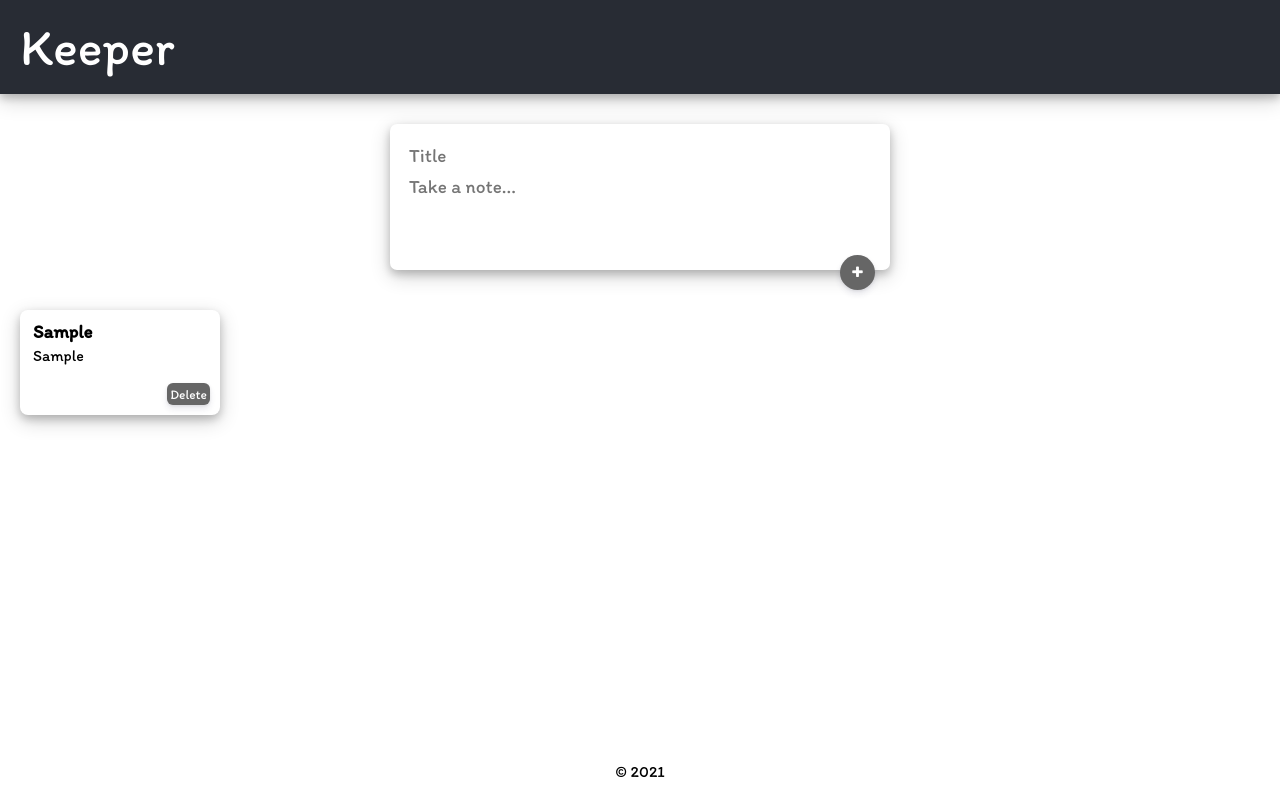
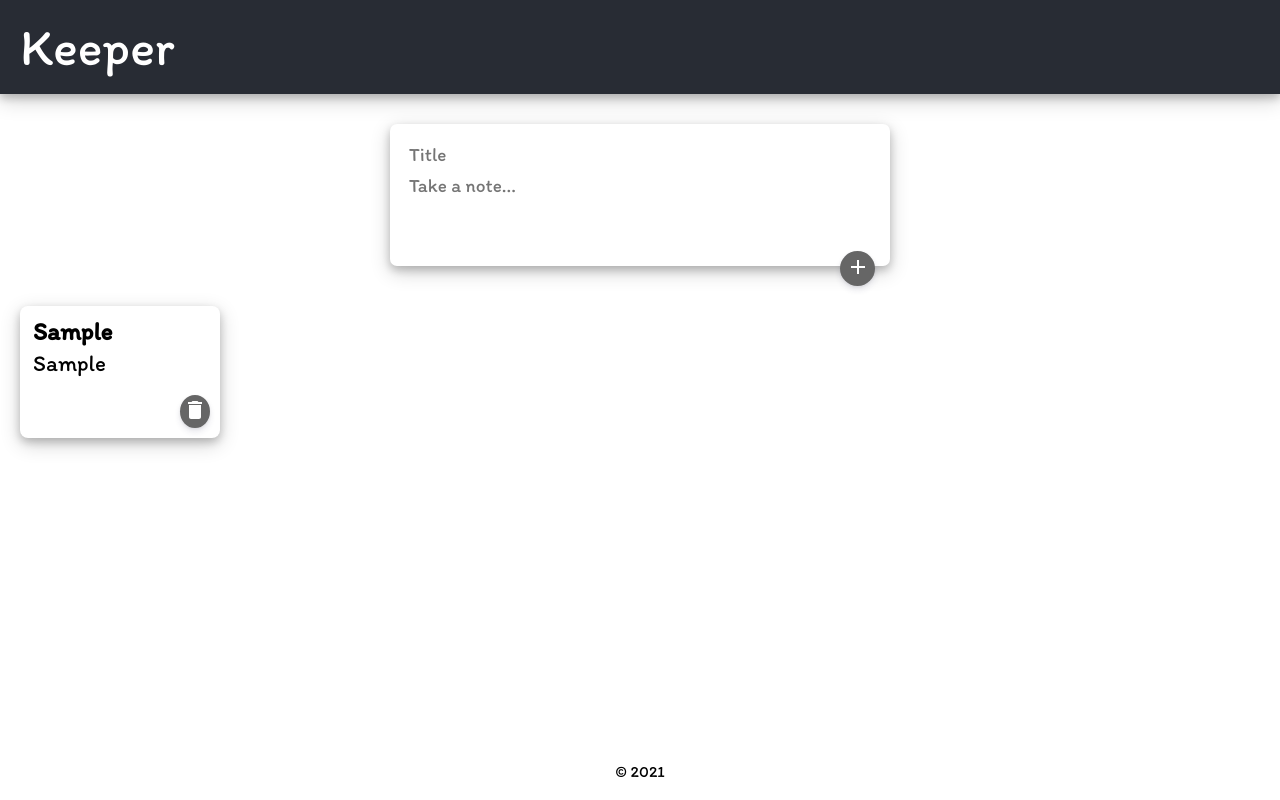
Before and after one commit to arpita221b/Keeper-App, a React (Create React App) app: page / in a window 1280 px wide. Both pictures are taken after typing "Sample", "Sample" into the empty fields and a click on the button 857 px from the left and 272 px from the top of the page. Built offline with nearby package versions, Linux system fonts and the light colour scheme.

Commit message:
Add Material UI icons

```diff
--- a/package.json
+++ b/package.json
@@ -3,6 +3,8 @@
   "version": "0.1.0",
   "private": true,
   "dependencies": {
+    "@material-ui/core": "^4.11.4",
+    "@material-ui/icons": "^4.11.2",
     "@testing-library/jest-dom": "^5.12.0",
     "@testing-library/react": "^11.2.7",
     "@testing-library/user-event": "^12.8.3",
--- a/src/App.css
+++ b/src/App.css
@@ -37,12 +37,14 @@ header h1 {
 
 }
 .note h3 {
-padding: 10px 10px 2px 13px;
+  padding: 10px 10px 2px 13px;
   font-family: 'Itim', cursive;
+  font-size: 25px;
 
 }
 .note p{
   padding: 1px 10px 8px 13px;
+  font-size: 23px;
 }
 .note button{
   /* background-color: #282c34; */
@@ -50,7 +52,7 @@ padding: 10px 10px 2px 13px;
     font-family: 'Itim', cursive;
     padding: 3px;
     border: none;
-    border-radius: 6px;
+    border-radius: 50%;
     float: right;
     margin: 10px;
     background-color: #666666;
@@ -75,6 +77,7 @@ footer{
   bottom: 0;
 }
 .addNote form{
+  font-family: 'Itim', cursive;
   width: 500px;
   border-radius: 7px;
   box-shadow: 0 4px 8px 0 rgba(0, 0, 0, 0.2), 0 6px 20px 0 rgba(0, 0, 0, 0.19);
--- a/src/components/CreateArea.jsx
+++ b/src/components/CreateArea.jsx
@@ -1,4 +1,6 @@
 import React, { useState } from "react";
+import AddIcon from '@material-ui/icons/Add';
+
 
 function CreateArea(props){
   const [note, setNote] = useState({
@@ -39,7 +41,7 @@ function CreateArea(props){
      value={note.content}
      placeholder="Take a note..."
       rows="3" />
-     <button onClick={submitNote} ><i className="fa fa-plus"></i> </button>
+     <button onClick={submitNote}> < AddIcon />  </button>
      </form>
 
     </div>
--- a/src/components/Note.jsx
+++ b/src/components/Note.jsx
@@ -1,4 +1,6 @@
 import React from "react";
+import DeleteIcon from '@material-ui/icons/Delete';
+
 function Note(props){
     function handleClick(){
       props.onDelete(props.id);
@@ -7,7 +9,7 @@ function Note(props){
     return (<div className="note">
     <h3>{props.title}</h3>
     <p>{props.content}</p>
-    <button onClick = {handleClick} > Delete </button>
+    <button onClick = {handleClick} > <DeleteIcon /> </button>
 
     </div>
 );
```
Also changed, not shown: 1 other file (tests, documents, lock files or other folders).
